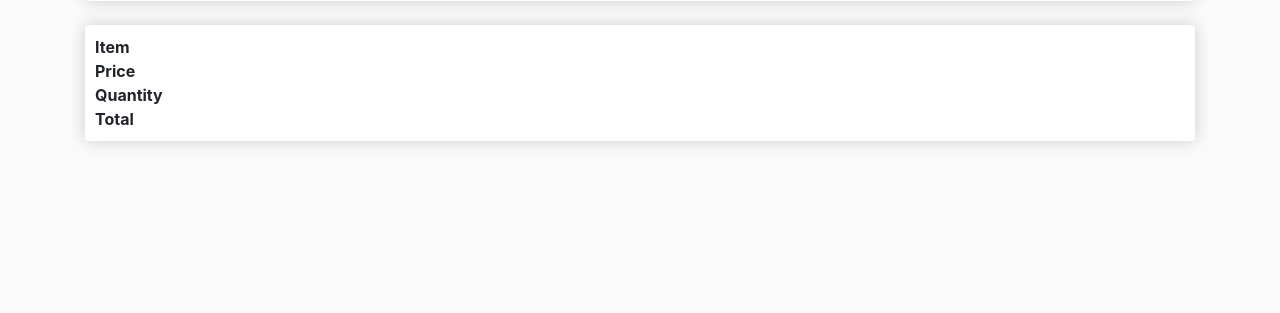
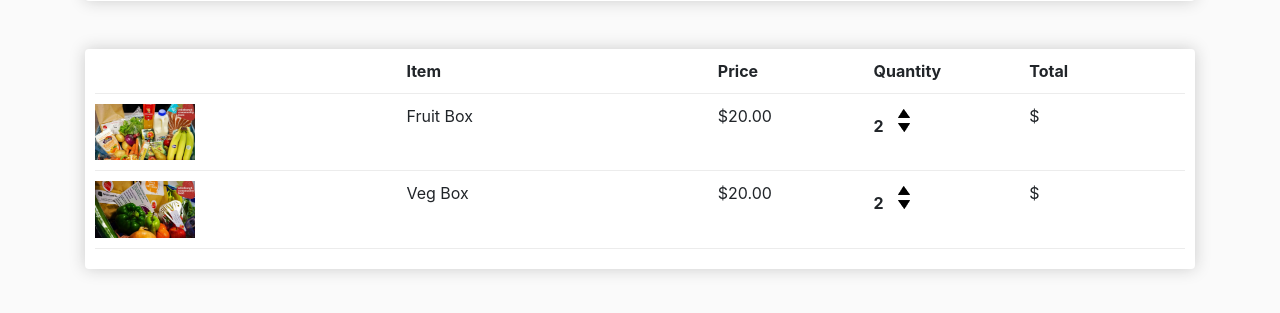
Before and after one commit to ArtusU/Django_EcommerceStore, a Django app: page /cart/ in a window 1280 px wide. Shown: the part 261-574 px from the top of the page. Run offline with Django 3.2, Linux system fonts and the light colour scheme; a user stored in the database is signed in; data comes from the database, SQL or seed files in the repository; both versions use the stored data as it was after the commit; some libraries are stand-ins or nearby versions.

Commit message:
style cart page

```diff
--- a/ecommerce/static/css/main.css
+++ b/ecommerce/static/css/main.css
@@ -63,3 +63,37 @@
 	display: inline-block;
 	padding: 5px;
 }
+
+.cart-row{
+	display: flex;
+    align-items: flex-stretch;
+    padding-bottom: 10px;
+    margin-bottom: 10px;
+    border-bottom: 1px solid #ececec;
+
+}
+
+.quantity{
+	display: inline-block;
+	font-weight: 700;
+	padding-right:10px;
+
+
+}
+
+.chg-quantity{
+	width: 12px;
+	cursor: pointer;
+	display: block;
+	margin-top: 5px;
+	transition:.1s;
+}
+
+.chg-quantity:hover{
+	opacity: .6;
+}
+
+
+.hidden{
+	display: none!important;
+}
--- a/ecommerce/store/templates/store/cart.html
+++ b/ecommerce/store/templates/store/cart.html
@@ -1,6 +1,8 @@
-{% extends 'store/main.html' %}
+{% extends "store/main.html" %}
 {% load static %}
 {% block content %}
+
+
 	<div class="row">
 		<div class="col-lg-12">
 			<div class="box-element">
@@ -12,15 +14,15 @@
 				<table class="table">
 					<tr>
 						<th><h5>Items: <strong>{{order.get_cart_items}}</strong></h5></th>
-						<th><h5>Total:<strong> ${{order.get_cart_total|floatformat:2}}</strong></h5></th>
+						<th><h5>Total:<strong> £{{order.get_cart_total|floatformat:2}}</strong></h5></th>
 						<th>
 							<a  style="float:right; margin:5px;" class="btn btn-success" href="{% url 'checkout' %}">Checkout</a>
 						</th>
 					</tr>
 				</table>
-
 			</div>
 
+			<br>
 			<br>
 			<div class="box-element">
 				<div class="cart-row">
@@ -36,17 +38,19 @@
 					<div style="flex:2"><p>{{item.product.name}}</p></div>
 					<div style="flex:1"><p>${{item.product.price|floatformat:2}}</p></div>
 					<div style="flex:1">
-						<p class="quantity">{{item.quantity}}</p>
+						<p class="quantity">2</p>
 						<div class="quantity">
-							<img data-product="{{item.product.id}}" data-action="add" class="chg-quantity update-cart" src="{% static  'images/arrow-up.png' %}">
+							<img class="chg-quantity" src="{% static  'images/arrow-up.png' %}">
 
-							<img data-product="{{item.product.id}}" data-action="remove" class="chg-quantity update-cart" src="{% static  'images/arrow-down.png' %}">
+							<img class="chg-quantity" src="{% static  'images/arrow-down.png' %}">
 						</div>
 					</div>
 					<div style="flex:1"><p>${{item.get_total|floatformat:2}}</p></div>
 				</div>
 				{% endfor %}
 			</div>
+
+
 		</div>
 	</div>
 {% endblock content %}
--- a/ecommerce/store/views.py
+++ b/ecommerce/store/views.py
@@ -7,7 +7,15 @@
 	return render(request, 'store/store.html', context)
 
 def cart(request):
-	context = {}
+
+	if request.user.is_authenticated:
+		customer = request.user.customer
+		order, created = Order.objects.get_or_create(customer=customer, complete=False)
+		items = order.orderitem_set.all()
+	else:
+		items = []
+
+	context = {'items': items}
 	return render(request, 'store/cart.html', context)
 
 def checkout(request):
```
Also changed, not shown: ecommerce/store/templates/store/demo.html (added, +29 -0 lines), ecommerce/db.sqlite3.
